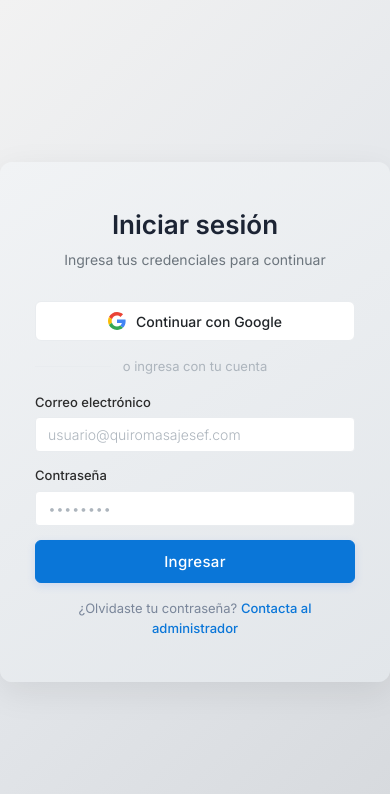
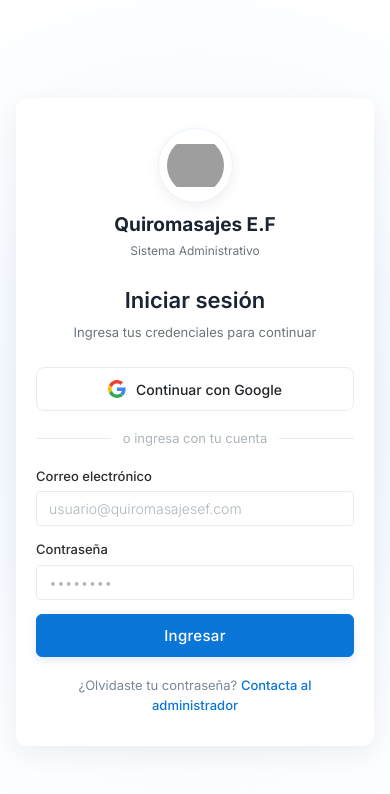
Before and after one commit to OscaritoProMax/QuiropraxiaAR, a website built with Vite: page index.html in a window 390 px wide. Built offline with nearby package versions, Linux system fonts and the light colour scheme; some packages are replaced by stand-ins of ours; no server answers; grey boxes are pictures that could not be loaded.

Commit message:
modificaciones en el index

```diff
--- a/index.html
+++ b/index.html
@@ -6,80 +6,36 @@
   <title>Quiromasajes — Iniciar sesión</title>
   <link rel="stylesheet" href="./src/pages/css/main.css">
   <link rel="stylesheet" href="./src/pages/css/login.css">
-  <style>
-    .divider {
-      display: flex;
-      align-items: center;
-      gap: 12px;
-      margin: 16px 0;
-      color: #adb5bd;
-      font-size: 13px;
-    }
-    .divider::before,
-    .divider::after {
-      content: '';
-      flex: 1;
-      height: 1px;
-      background: #e9ecef;
-    }
-
-    .btn-google {
-      width: 100%;
-      display: flex;
-      align-items: center;
-      justify-content: center;
-      gap: 10px;
-      padding: 10px 20px;
-      font-size: 14px;
-      font-family: 'Inter', sans-serif;
-      font-weight: 500;
-      border: 1.5px solid #e9ecef;
-      border-radius: 6px;
-      background: #fff;
-      color: #212529;
-      cursor: pointer;
-      transition: all 0.2s;
-    }
-    .btn-google:hover {
-      border-color: #0A76D8;
-      background: #f8fbff;
-      color: #0A76D8;
-    }
-    .btn-google:disabled {
-      opacity: 0.6;
-      cursor: not-allowed;
-    }
-    .btn-google svg {
-      flex-shrink: 0;
-    }
-  </style>
 </head>
 
 <body>
 
   <div class="login-wrapper">
 
-    <!-- Panel izquierdo -->
     <div class="login-banner">
       <div class="login-banner-logo">Quiromasajes E.F</div>
       <div class="login-banner-sub">Sistema Administrativo</div>
       <div class="login-banner-icon">
-        <img src="./img/quiro.png" alt="Logo Quiromasajes"
-          style="width:80px;height:80px;object-fit:contain;border-radius:50%">
+        <img src="./img/quiro.png" alt="Logo Quiromasajes">
       </div>
       <div class="login-banner-title">
         Bienvenido al sistema de gestión Quiromasajes E.F
       </div>
     </div>
 
-    <!-- Panel derecho -->
     <div class="login-form-panel">
+
+      <div class="login-mobile-branding">
+        <img src="./img/quiro.png" alt="Logo Quiromasajes">
+        <h2>Quiromasajes E.F</h2>
+        <p>Sistema Administrativo</p>
+      </div>
+
       <h1 class="login-header-text">Iniciar sesión</h1>
       <p class="login-sub-text">Ingresa tus credenciales para continuar</p>
 
       <div id="error-msg" style="display:none"></div>
 
-      <!-- Botón Google -->
       <button class="btn-google" id="btn-google" type="button">
         <svg width="18" height="18" viewBox="0 0 48 48">
           <path fill="#EA4335" d="M24 9.5c3.54 0 6.71 1.22 9.21 3.6l6.85-6.85C35.9 2.38 30.47 0 24 0 14.62 0 6.51 5.38 2.56 13.22l7.98 6.19C12.43 13.72 17.74 9.5 24 9.5z"/>
--- a/src/pages/css/login.css
+++ b/src/pages/css/login.css
@@ -1,6 +1,11 @@
 /* ============================================================
-   LOGIN — Quiromasajes (versión pulida)
+   LOGIN — Quiromasajes (versión optimizada para Usabilidad y Móviles)
    ============================================================ */
+
+/* Configuración Global de Caja */
+* {
+  box-sizing: border-box;
+}
 
 body {
   margin: 0;
@@ -11,8 +16,8 @@ body {
   align-items: center;
   justify-content: center;
 
-  /* Fondo gris elegante */
-  background: linear-gradient(135deg, #f2f2f2, #e4e7eb, #d6d9dd);
+  /* Fondo con gradiente radial azulado (Estilo Gemini) */
+  background: radial-gradient(circle at center, #e8f1ff 0%, #f5f9ff 50%, #ffffff 100%);
   font-family: 'Segoe UI', Tahoma, Geneva, Verdana, sans-serif;
 }
 
@@ -30,7 +35,7 @@ body {
   animation: fadeIn 0.4s ease;
 }
 
-/* ── PANEL IZQUIERDO (branding) ───────────────────── */
+/* ── PANEL IZQUIERDO (branding - Escritorio) ────────── */
 .login-banner {
   width: 45%;
   background: linear-gradient(145deg, #0A76D8, #0558a8);
@@ -56,20 +61,25 @@ body {
   margin-bottom: 25px;
 }
 
-/* LOGO */
+/* LOGO ESCRITORIO (Bordes limpios de alta definición) */
 .login-banner-icon {
   display: flex;
   justify-content: center;
   align-items: center;
-
   margin: 25px 0 30px 0;
 }
 
 .login-banner-icon img {
-  width: 140px;
-  height: auto;
+  width: 90px;
+  height: 90px;
+  object-fit: contain;
+  border-radius: 50%;
 
-  filter: drop-shadow(0 8px 18px rgba(0,0,0,0.2));
+  background-color: #ffffff;
+  padding: 10px;
+  box-shadow: 0 8px 24px rgba(0, 0, 0, 0.08);
+  border: 1px solid rgba(10, 118, 216, 0.1);
+
   transition: transform 0.3s ease;
 }
 
@@ -85,10 +95,14 @@ body {
   padding: 0 10px;
 }
 
+/* ── COMPONENTE: Branding Exclusivo para Móviles ────── */
+.login-mobile-branding {
+  display: none; /* Oculto en computadoras */
+}
+
 /* ── PANEL DERECHO (formulario) ───────────────────── */
 .login-form-panel {
   width: 55%;
-
   background: linear-gradient(145deg, #f1f3f5, #e2e6ea);
   padding: 45px;
 
@@ -113,7 +127,58 @@ body {
   margin-bottom: 30px;
 }
 
-/* ── FORM ───────────────────────── */
+/* ── COMPONENTES INTEGRADOS (Google Auth & Separador) ── */
+.btn-google {
+  width: 100%;
+  display: flex;
+  align-items: center;
+  justify-content: center;
+  gap: 10px;
+  padding: 12px 20px;
+  font-size: 14px;
+  font-family: 'Inter', sans-serif;
+  font-weight: 500;
+  border: 1.5px solid #e9ecef;
+  border-radius: 8px;
+  background: #fff;
+  color: #212529;
+  cursor: pointer;
+  transition: all 0.2s;
+}
+
+.btn-google:hover {
+  border-color: #0A76D8;
+  background: #f8fbff;
+  color: #0A76D8;
+}
+
+.btn-google:disabled {
+  opacity: 0.6;
+  cursor: not-allowed;
+}
+
+.btn-google svg {
+  flex-shrink: 0;
+}
+
+.divider {
+  display: flex;
+  align-items: center;
+  gap: 12px;
+  margin: 18px 0;
+  color: #adb5bd;
+  font-size: 13px;
+}
+
+.divider::before,
+.divider::after {
+  content: '';
+  flex: 1;
+  height: 1px;
+  background: #e9ecef;
+}
+
+/* ── FORMULARIO ──────────────────── */
 .form-group {
   margin-bottom: 18px;
 }
@@ -129,36 +194,31 @@ body {
 /* INPUTS */
 .input-text {
   width: 100%;
-  padding: 12px;
-
+  padding: 12px 14px;
   background: #ffffff;
   border: 1px solid #d0d5da;
   border-radius: 8px;
-
+  font-size: 15px;
   transition: all 0.25s ease;
 }
 
 .input-text:focus {
   outline: none;
   border-color: #0A76D8;
-  box-shadow: 0 0 0 2px rgba(10,118,216,0.15);
+  box-shadow: 0 0 0 3px rgba(10,118,216,0.15);
 }
 
-/* BOTÓN */
+/* BOTÓN DE INGRESO */
 .login-btn {
-
   text-align: center;
   width: 100%;
   padding: 12px;
-
   border: none;
   border-radius: 8px;
-
   background: #0A76D8;
   color: white;
   font-size: 15px;
   font-weight: 600;
-
   cursor: pointer;
   transition: all 0.25s ease;
 }
@@ -172,12 +232,12 @@ body {
   transform: scale(0.98);
 }
 
-/* LINK */
+/* LINKS */
 .login-link {
   text-align: center;
   font-size: 13px;
   color: #7a869a;
-  margin-top: 15px;
+  margin-top: 18px;
 }
 
 .login-link a {
@@ -190,91 +250,100 @@ body {
   text-decoration: underline;
 }
 
-/* ERROR */
-#login-error {
-  display: none;
-  background: #fdecea;
-  color: #c0392b;
-  border-left: 3px solid #c0392b;
-  border-radius: 5px;
-  padding: 10px;
-  margin-bottom: 15px;
-  font-size: 13px;
+/* ANIMACIONES */
+@keyframes fadeIn {
+  from { opacity: 0; transform: translateY(12px); }
+  to { opacity: 1; transform: translateY(0); }
 }
 
-#login-error.visible {
-  display: block;
-}
+/* ── RESPONSIVE / USABILIDAD MÓVIL (Punto de Quiebre) ── */
+@media (max-width: 768px) {
+  body {
+    padding: 16px; /* Evita que la tarjeta toque los bordes del dispositivo */
+  }
 
-/* ── ANIMACIÓN ─────────────────── */
-@keyframes fadeIn {
-  from {
-    opacity: 0;
-    transform: translateY(10px);
+  .login-wrapper {
+    max-width: 440px; /* Ancho ergonómico óptimo para una lectura en smartphone */
+    min-height: auto;
+    box-shadow: 0 8px 24px rgba(0,0,0,0.06);
+    background: #ffffff; /* Unifica el fondo del contenedor */
   }
-  to {
-    opacity: 1;
-    transform: translateY(0);
-  }
-}
 
-/* ── RESPONSIVE ───────────────── */
-@media (max-width: 768px) {
   .login-banner {
-    display: none;
+    display: none; /* Ocultamos el panel pesado lateral de escritorio */
   }
 
   .login-form-panel {
     width: 100%;
-    padding: 35px;
+    padding: 30px 20px; /* Reducción de paddings laterales para ganar espacio en inputs */
+    background: #ffffff;
   }
 
-  .login-wrapper {
-    max-width: 420px;
+  /* Activamos la cabecera de marca compacta en móviles */
+  .login-mobile-branding {
+    display: flex;
+    flex-direction: column;
+    align-items: center;
+    text-align: center;
+    margin-bottom: 24px;
+  }
+
+  .login-mobile-branding img {
+    width: 75px;
+    height: 75px;
+    object-fit: contain;
+    border-radius: 50%;
+    background-color: #ffffff;
+    padding: 8px;
+    box-shadow: 0 4px 14px rgba(0, 0, 0, 0.06);
+    border: 1px solid rgba(10, 118, 216, 0.08);
+    margin-bottom: 8px;
+  }
+
+  .login-mobile-branding h2 {
+    font-size: 19px;
+    font-weight: 700;
+    color: #1c2434;
+    margin: 0;
+  }
+
+  .login-mobile-branding p {
+    font-size: 12px;
+    color: #6c757d;
+    margin: 2px 0 0 0;
+  }
+
+  /* Ajustes finos de textos */
+  .login-header-text {
+    font-size: 22px;
+  }
+
+  .login-sub-text {
+    font-size: 13px;
+    margin-bottom: 24px;
   }
 }
 
-/* ── MENSAJE DE ERROR MODERNO ───────────────────── */
+/* ── MENSAJES DE ERROR MODERNO ───────────────────── */
 #error-msg {
   display: none;
-
   background: #fdecea;
   color: #c0392b;
-
   border-left: 4px solid #e74c3c;
   border-radius: 8px;
-
   padding: 12px 14px;
   margin-bottom: 18px;
-
   font-size: 13px;
   font-weight: 500;
-
   box-shadow: 0 4px 12px rgba(0,0,0,0.05);
-
-  animation: fadeError 0.3s ease;
 }
 
-/* CUANDO ES VISIBLE */
 #error-msg.show {
   display: block;
 }
 
-/* ÍCONO OPCIONAL */
 #error-msg::before {
-  content: "⚠";
+  content: "⚠ ";
   margin-right: 8px;
   font-size: 14px;
 }
-
-/* ANIMACIÓN SUAVE */
-@keyframes fadeError {
-  from {
-    opacity: 0;
-    transform: translateY(-5px);
-  }
-  to {
-    opacity: 1;
-    transform: translateY(0);
-  }
-}
```
Also changed, not shown: 1 other file.
